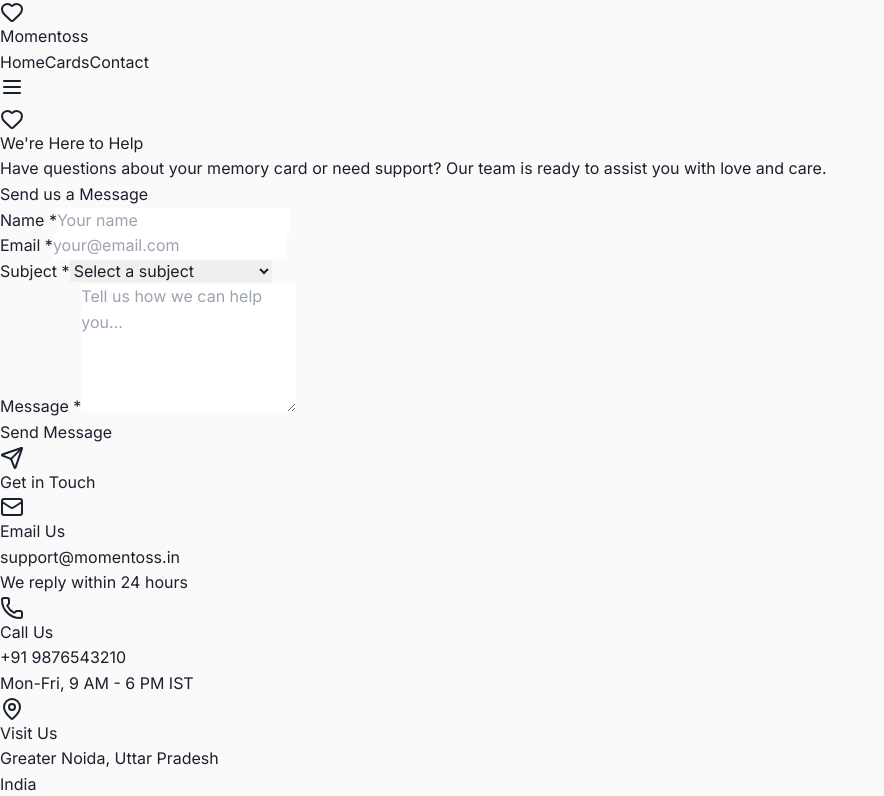
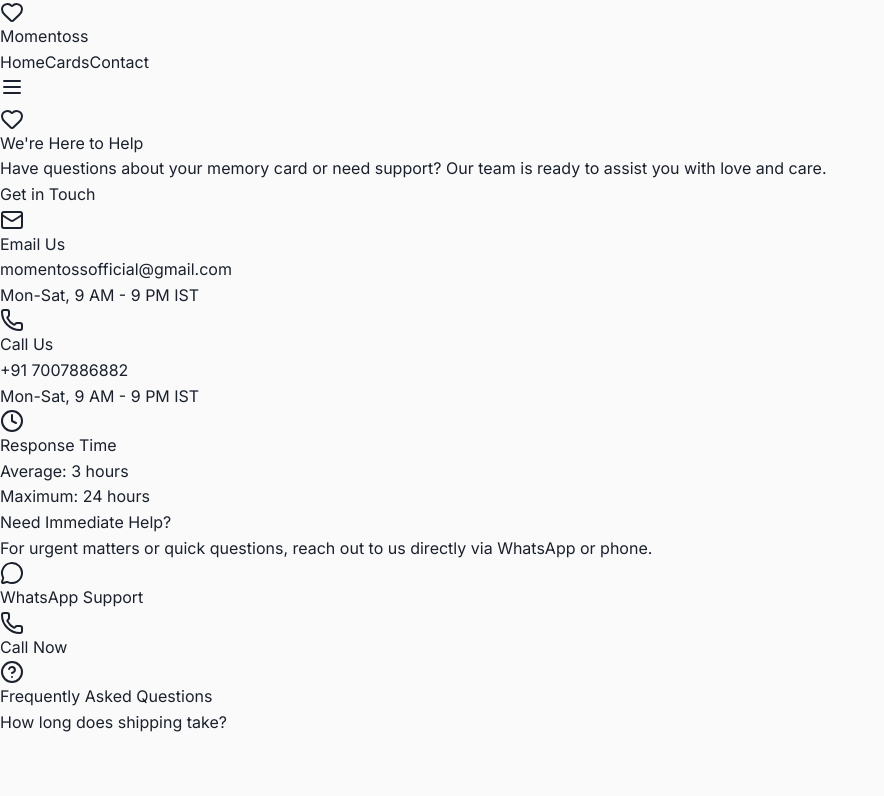
Before and after one commit to JATIN-C0DE5/Momentoss, a React (Vite) app in the folder client/: page /contact in a window 1280 px wide. Shown: the top 796 px of the page, without its empty margins (0-884 px from the left). Built offline with nearby package versions, Linux system fonts and the light colour scheme.

Commit message:
Updated Support Page

```diff
--- a/client/src/components/LinksForm.jsx
+++ b/client/src/components/LinksForm.jsx
@@ -137,8 +137,6 @@
 
       </div>
 
-      {/* Summary */}
-
     </div>
   </div>
   );
--- a/client/src/pages/CardsPage.jsx
+++ b/client/src/pages/CardsPage.jsx
@@ -77,7 +77,7 @@
         return formData.memories.some(memory => memory?.image && memory?.caption);
       case 4:
         // Sweet message is required, links are optional
-        return formData.sweetMessage.trim() !== '';
+        return true;
       default:
         return true;
     }
--- a/client/src/pages/ContactPage.jsx
+++ b/client/src/pages/ContactPage.jsx
@@ -1,47 +1,6 @@
-import { useState } from 'react';
-import { Mail, Phone, MapPin, Send, Heart, Clock, HelpCircle } from 'lucide-react';
+import { Mail, Phone, MapPin, Heart, Clock, HelpCircle, MessageCircle } from 'lucide-react';
 
 const ContactPage = () => {
-  const [formData, setFormData] = useState({
-    name: '',
-    email: '',
-    subject: '',
-    message: ''
-  });
-  const [isSubmitting, setIsSubmitting] = useState(false);
-  const [submitted, setSubmitted] = useState(false);
-
-  const handleSubmit = async (e) => {
-    e.preventDefault();
-    setIsSubmitting(true);
-
-    try {
-      // TODO: Replace with actual API call when backend is ready
-      // const response = await fetch('/api/contact', {
-      //   method: 'POST',
-      //   headers: { 'Content-Type': 'application/json' },
-      //   body: JSON.stringify(formData)
-      // });
-
-      // Simulate API call
-      await new Promise(resolve => setTimeout(resolve, 2000));
-
-      setSubmitted(true);
-      setFormData({ name: '', email: '', subject: '', message: '' });
-    } catch (error) {
-      console.error('Error submitting form:', error);
-    } finally {
-      setIsSubmitting(false);
-    }
-  };
-
-  const handleInputChange = (e) => {
-    setFormData({
-      ...formData,
-      [e.target.name]: e.target.value
-    });
-  };
-
   const faqs = [
     {
       question: 'How long does shipping take?',
@@ -79,127 +38,7 @@
         </div>
 
         <div className="grid lg:grid-cols-2 gap-12">
-          {/* Contact Form */}
-          <div className="bg-white rounded-2xl shadow-xl p-8">
-            <h2 className="text-2xl font-bold text-gray-800 mb-6">
-              Send us a Message
-            </h2>
-
-            {submitted ? (
-              <div className="text-center py-8">
-                <div className="w-16 h-16 bg-green-100 rounded-full flex items-center justify-center mx-auto mb-4">
-                  <Send className="w-8 h-8 text-green-500" />
-                </div>
-                <h3 className="text-xl font-bold text-gray-800 mb-2">
-                  Message Sent! 💕
-                </h3>
-                <p className="text-gray-600 mb-6">
-                  Thank you for reaching out. We'll get back to you within 24 hours.
-                </p>
-                <button
-                  onClick={() => setSubmitted(false)}
-                  className="px-6 py-3 bg-gradient-to-r from-pink-500 to-purple-600 text-white font-bold rounded-full hover:shadow-lg transition-all"
-                >
-                  Send Another Message
-                </button>
-              </div>
-            ) : (
-              <form onSubmit={handleSubmit} className="space-y-6">
-                <div className="grid md:grid-cols-2 gap-4">
-                  <div>
-                    <label className="block text-sm font-medium text-gray-700 mb-2">
-                      Name *
-                    </label>
-                    <input
-                      type="text"
-                      name="name"
-                      required
-                      value={formData.name}
-                      onChange={handleInputChange}
-                      className="w-full px-4 py-3 border border-gray-300 rounded-lg focus:ring-2 focus:ring-pink-500 focus:border-transparent"
-                      placeholder="Your name"
-                    />
-                  </div>
-                  <div>
-                    <label className="block text-sm font-medium text-gray-700 mb-2">
-                      Email *
-                    </label>
-                    <input
-                      type="email"
-                      name="email"
-                      required
-                      value={formData.email}
-                      onChange={handleInputChange}
-                      className="w-full px-4 py-3 border border-gray-300 rounded-lg focus:ring-2 focus:ring-pink-500 focus:border-transparent"
-                      placeholder="your@email.com"
-                    />
-                  </div>
-                </div>
-
-                <div>
-                  <label className="block text-sm font-medium text-gray-700 mb-2">
-                    Subject *
-                  </label>
-                  <select
-                    name="subject"
-                    required
-                    value={formData.subject}
-                    onChange={handleInputChange}
-                    className="w-full px-4 py-3 border border-gray-300 rounded-lg focus:ring-2 focus:ring-pink-500 focus:border-transparent"
-                  >
-                    <option value="">Select a subject</option>
-                    <option value="Order Issue">Order Issue</option>
-                    <option value="NFC Card Not Working">NFC Card Not Working</option>
-                    <option value="Shipping Question">Shipping Question</option>
-                    <option value="Design Request">Custom Design Request</option>
-                    <option value="Technical Support">Technical Support</option>
-                    <option value="Other">Other</option>
-                  </select>
-                </div>
-
-                <div>
-                  <label className="block text-sm font-medium text-gray-700 mb-2">
-                    Message *
-                  </label>
-                  <textarea
-                    name="message"
-                    required
-                    rows={5}
-                    value={formData.message}
-                    onChange={handleInputChange}
-                    className="w-full px-4 py-3 border border-gray-300 rounded-lg focus:ring-2 focus:ring-pink-500 focus:border-transparent resize-none"
-                    placeholder="Tell us how we can help you..."
-                  />
-                </div>
-
-                <button
-                  type="submit"
-                  disabled={isSubmitting}
-                  className={`w-full py-4 rounded-2xl font-bold text-lg transition-all duration-300 ${
-                    isSubmitting
-                      ? 'bg-gray-200 text-gray-400 cursor-not-allowed'
-                      : 'bg-gradient-to-r from-pink-500 to-purple-600 text-white shadow-lg hover:shadow-xl hover:scale-105'
-                  }`}
-                >
-                  {isSubmitting ? (
-                    <span className="flex items-center justify-center">
-                      <div className="w-5 h-5 border-2 border-gray-400 border-t-transparent rounded-full animate-spin mr-2"></div>
-                      Sending...
-                    </span>
-                  ) : (
-                    <span className="flex items-center justify-center">
-                      Send Message
-                      <Send className="w-5 h-5 ml-2" />
-                    </span>
-                  )}
-                </button>
-              </form>
-            )}
-          </div>
-
-          {/* Contact Info & FAQs */}
-          <div className="space-y-8">
-            {/* Contact Information */}
+          {/* Contact Information - Now Full Width */}
           <div className="bg-white rounded-2xl shadow-xl p-8">
             <h2 className="text-2xl font-bold text-gray-800 mb-6">
               Get in Touch
@@ -212,8 +51,8 @@
                 </div>
                 <div>
                   <h3 className="font-bold text-gray-800 mb-1">Email Us</h3>
-                    <p className="text-gray-600">support@momentoss.in</p>
-                    <p className="text-sm text-gray-500">We reply within 24 hours</p>
+                  <p className="text-gray-600">momentossofficial@gmail.com</p>
+                  <p className="text-sm text-gray-500">Mon-Sat, 9 AM - 9 PM IST</p>
                 </div>
               </div>
 
@@ -223,12 +62,12 @@
                 </div>
                 <div>
                   <h3 className="font-bold text-gray-800 mb-1">Call Us</h3>
-                    <p className="text-gray-600">+91 9876543210</p>
-                    <p className="text-sm text-gray-500">Mon-Fri, 9 AM - 6 PM IST</p>
+                  <p className="text-gray-600">+91 7007886882</p>
+                  <p className="text-sm text-gray-500">Mon-Sat, 9 AM - 9 PM IST</p>
                 </div>
               </div>
 
-                <div className="flex items-start space-x-4">
+              {/* <div className="flex items-start space-x-4">
                 <div className="w-12 h-12 bg-green-100 rounded-full flex items-center justify-center flex-shrink-0">
                   <MapPin className="w-6 h-6 text-green-500" />
                 </div>
@@ -237,7 +76,7 @@
                   <p className="text-gray-600">Greater Noida, Uttar Pradesh</p>
                   <p className="text-sm text-gray-500">India</p>
                 </div>
-                </div>
+              </div> */}
 
               <div className="flex items-start space-x-4">
                 <div className="w-12 h-12 bg-purple-100 rounded-full flex items-center justify-center flex-shrink-0">
@@ -245,9 +84,37 @@
                 </div>
                 <div>
                   <h3 className="font-bold text-gray-800 mb-1">Response Time</h3>
-                    <p className="text-gray-600">Average: 4 hours</p>
+                  <p className="text-gray-600">Average: 3 hours</p>
                   <p className="text-sm text-gray-500">Maximum: 24 hours</p>
                 </div>
+              </div>
+            </div>
+
+            {/* Contact CTA */}
+            <div className="mt-8 p-6 bg-gradient-to-r from-pink-50 to-purple-50 rounded-xl border border-pink-100">
+              <h3 className="text-lg font-bold text-gray-800 mb-2">
+                Need Immediate Help?
+              </h3>
+              <p className="text-gray-600 mb-4">
+                For urgent matters or quick questions, reach out to us directly via WhatsApp or phone.
+              </p>
+              <div className="flex flex-col sm:flex-row gap-3">
+                <a
+                  href="https://wa.me/917007886882?text=Hi!%20I%20need%20help%20with%20my%20Momentoss%20memory%20card.%20Could%20you%20please%20assist%20me?"
+                  target="_blank"
+                  rel="noopener noreferrer"
+                  className="flex-1 inline-flex items-center justify-center px-4 py-2 bg-green-500 text-white font-medium rounded-lg hover:bg-green-600 transition-colors"
+                >
+                  <MessageCircle className="w-4 h-4 mr-2" />
+                  WhatsApp Support
+                </a>
+                <a
+                  href="tel:+917007886882"
+                  className="flex-1 inline-flex items-center justify-center px-4 py-2 bg-blue-500 text-white font-medium rounded-lg hover:bg-blue-600 transition-colors"
+                >
+                  <Phone className="w-4 h-4 mr-2" />
+                  Call Now
+                </a>
               </div>
             </div>
           </div>
@@ -283,10 +150,22 @@
 
             <div className="mt-6 p-4 bg-blue-50 rounded-lg">
               <p className="text-blue-800 text-sm">
-                  <strong>Didn't find your answer?</strong> Fill out the form above and we'll get back to you personally!
+                <strong>Didn't find your answer?</strong> Contact us directly via WhatsApp or phone for personalized support!
               </p>
             </div>
-            </div>
+
+            {/* Additional Help Section */}
+            {/* <div className="mt-6 p-4 bg-yellow-50 rounded-lg border border-yellow-200">
+              <h4 className="font-semibold text-yellow-800 mb-2">
+                Popular Support Topics:
+              </h4>
+              <ul className="text-sm text-yellow-700 space-y-1">
+                <li>• Order tracking and shipping updates</li>
+                <li>• NFC card troubleshooting</li>
+                <li>• Custom design requests</li>
+                <li>• Refund and return policies</li>
+              </ul>
+            </div> */}
           </div>
         </div>
 
```
Lines whose indentation alone changed are shown as unchanged.
